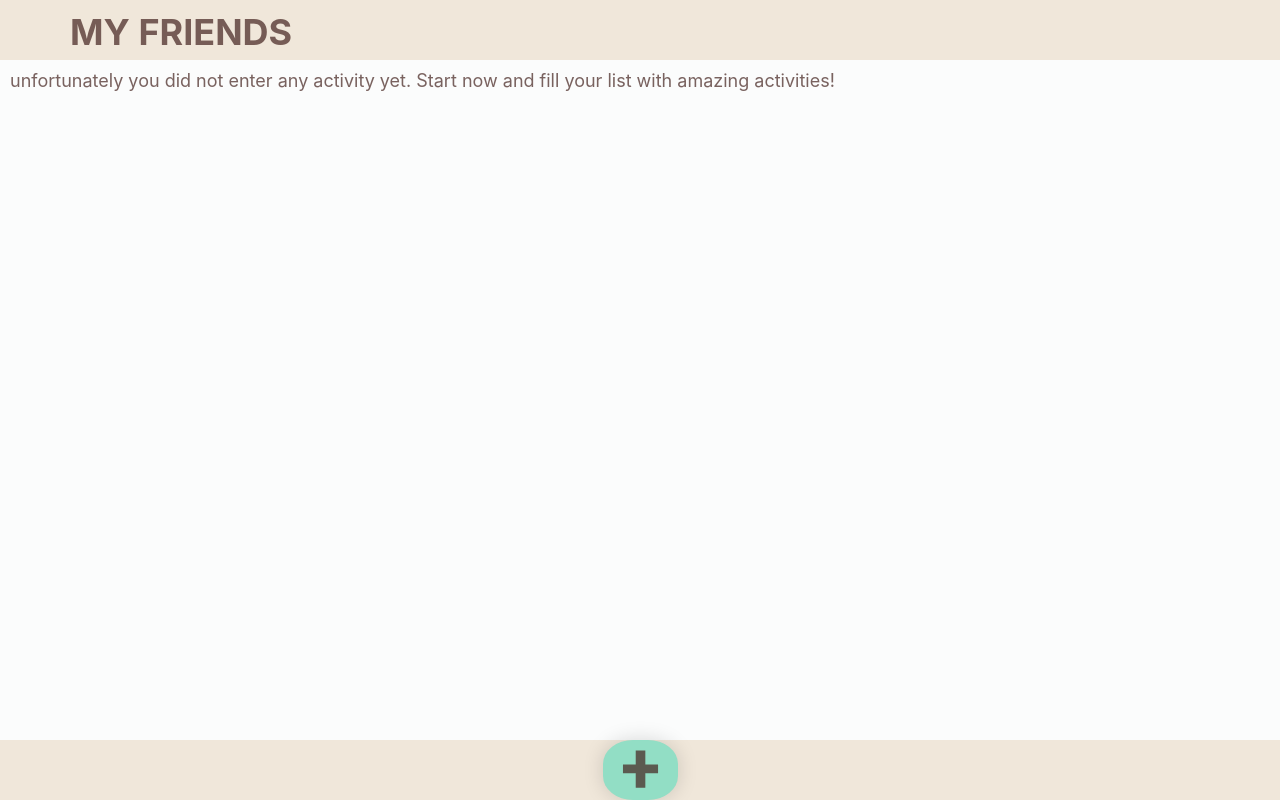
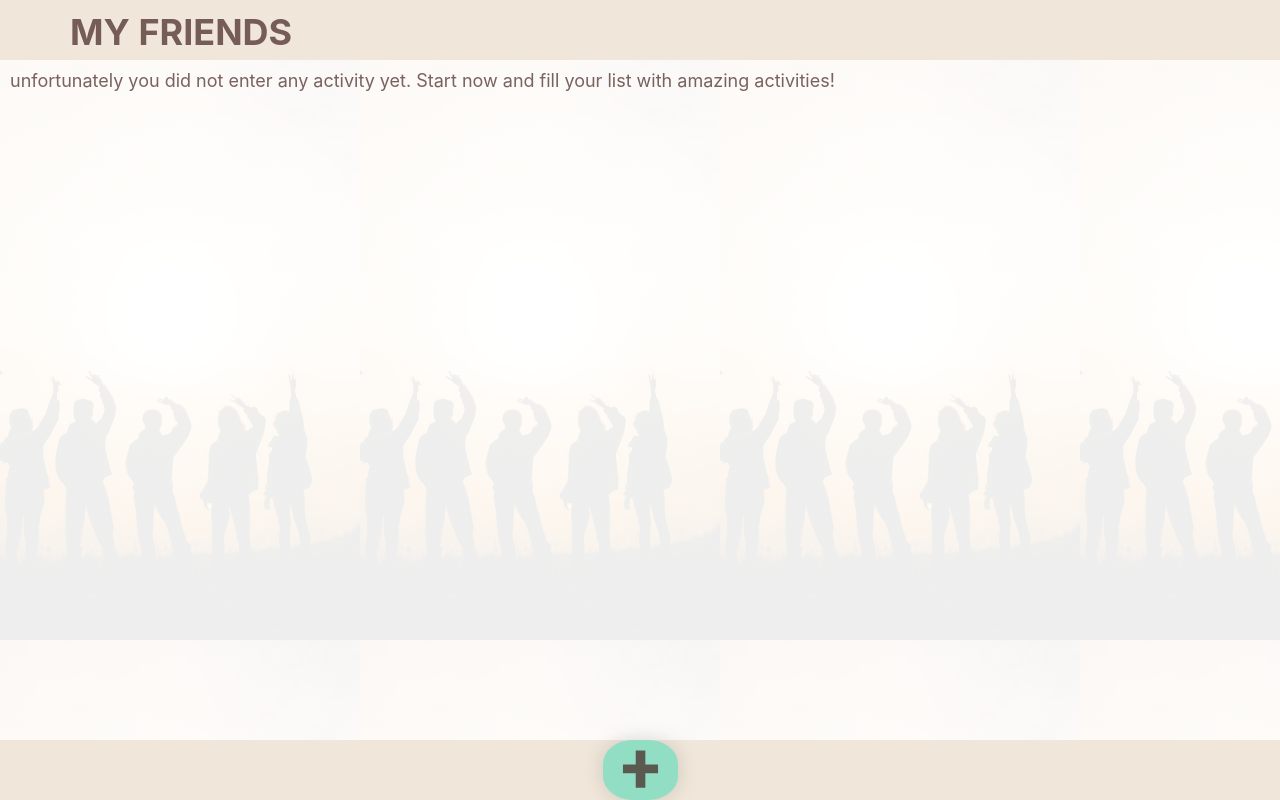
Before and after one commit to JelenadlS/capstone-project, a React (Create React App) app: page / in a window 1280 px wide. Built offline with nearby package versions, Linux system fonts and the light colour scheme.

Commit message:
Add backgroundpicture

```diff
--- a/src/App.js
+++ b/src/App.js
@@ -8,6 +8,7 @@ import MyActivitiesPage from './pages/MyActivitiesPage.js';
 import ActivityOverviewPage from './pages/ActivityOverviewPage.js';
 import NewActivityPage from './pages/NewActivityPage.js';
 import EditActivityPage from './pages/EditActivityPage.js';
+import backgroundpicture from './images/background.svg';
 import styled from 'styled-components';
 
 export default function App() {
@@ -37,7 +38,7 @@ export default function App() {
             }
           />
           <Route
-            path="/:friendsName/:activityName"
+            path="/:friendsName/:id"
             element={<ActivityOverviewPage activities={activities} />}
           />
           <Route
@@ -45,7 +46,7 @@ export default function App() {
             element={<NewActivityPage onAddActivity={onAddActivity} />}
           />
           <Route
-            path="/:friendsName/:activityName/:id/editactivity"
+            path="/:friendsName/details/:id/editactivity"
             element={
               <EditActivityPage
                 activities={activities}
@@ -92,4 +93,5 @@ export default function App() {
 
 const WrapperApp = styled.div`
   height: 100vh;
+  background-image: url(${backgroundpicture});
 `;
--- a/src/GlobalStyles.js
+++ b/src/GlobalStyles.js
@@ -9,7 +9,6 @@ export default createGlobalStyle`
 
 body {
   font-family:  -apple-system, BlinkMacSystemFont, 'Segoe UI', Roboto, Oxygen, Ubuntu, Cantarell, 'Open Sans', 'Helvetica Neue', sans-serif;
-  background: rgba(235, 240, 242, 0.2);
   font-size: 18px;
 }
 `;
```
Also changed, not shown: src/images/background.svg (added).
